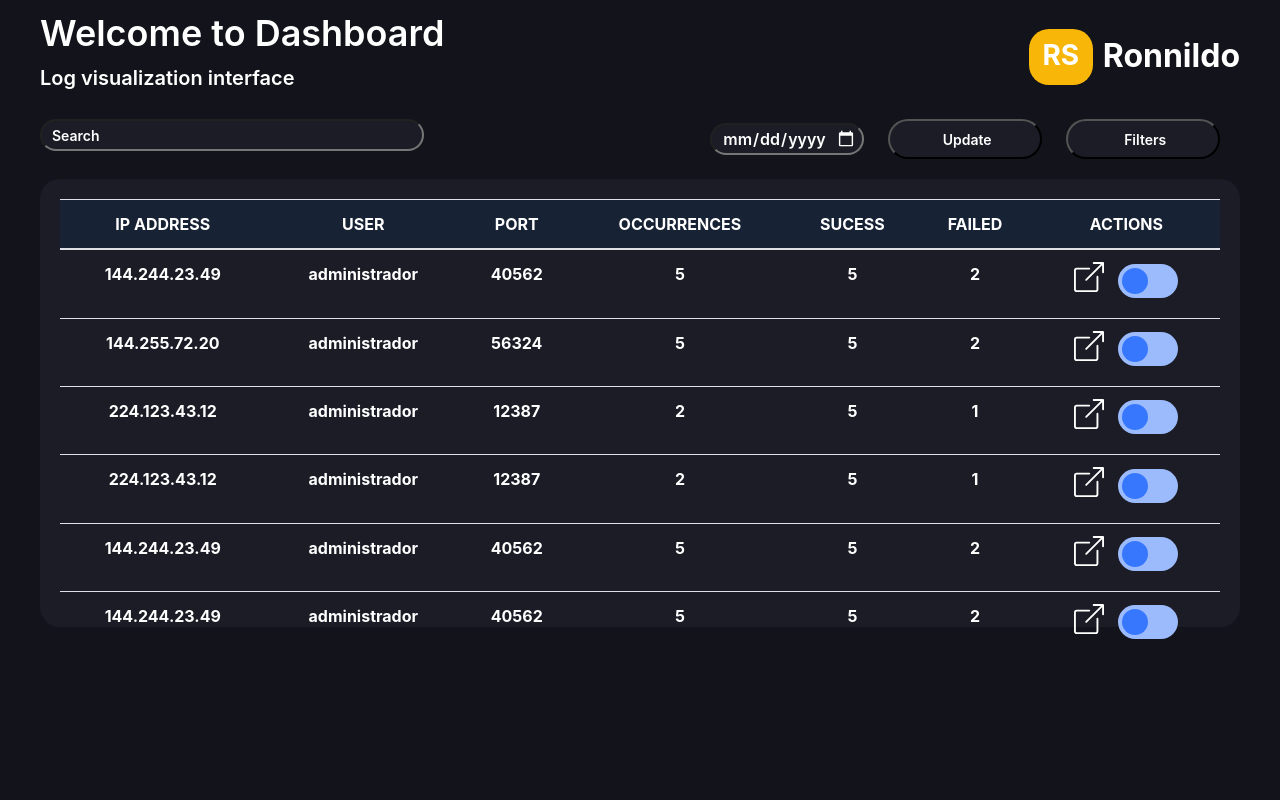
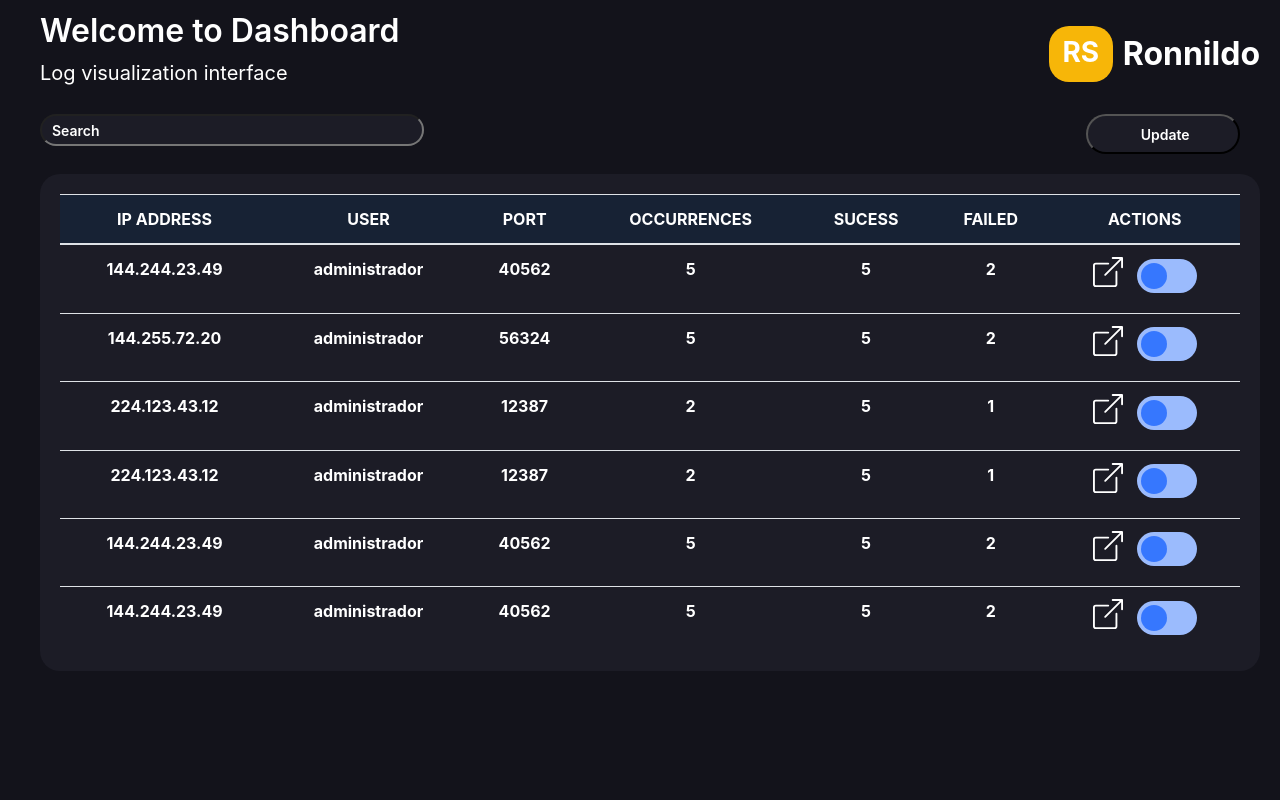
Before and after one commit to Ronnildo/security_server_web, a Django app: page /home/ in a window 1280 px wide. Run offline with Django 4.2, Linux system fonts and the light colour scheme; lists and menus that the app fills with data are empty; some libraries are stand-ins or nearby versions.

Commit message:
Páginas finalizadas

```diff
--- a/security/static/css/index.css
+++ b/security/static/css/index.css
@@ -1,4 +1,4 @@
-body {
+html, body {
     background-color: #13131B;
     padding: 0;
     margin: 0;
@@ -6,39 +6,39 @@ body {
     height: max-content;
 }
 
-#fundo {
+body .sec-container {
     background-color: #13131B;
     height: 100%;
     width: 100vw;
-    /*display: flex; */
+    display: flex;
     color: #fff;
-    padding: 0 40px 0 40px;
+    padding: 0 20px 0 40px;
     height: max-content;
 }
 
-.title {
+#title {
     display: flex;
     justify-content: space-between;
     color: #fff;
     padding: 12px 0 10px 0;
 }
 
-.title h2 {
-    font-size: 36px;
+#title h2 {
+    font-size: 32px;
     font-weight: 600;
 }
 
-.title p {
+#title p {
     font-size: 20px;
-    font-weight: 600;
+    font-weight: 400;
 }
 
-.title .user-info {
+#title h3 {
     display: flex;
     align-self: center;
 }
 
-.user-info h2 {
+#title #sigla {
     display: flex;
     background-color: #F7B608;
     border-radius: 20px;
@@ -50,7 +50,7 @@ body {
     justify-content: center;
 }
 
-.user-info h3 {
+#title h3 {
     align-self: center;
     font-weight: bold;
     font-size: 32px;
@@ -111,9 +111,7 @@ body {
 
 .data-container {
     background-color: #1C1C26;
-    /* margin: 20px 20px 0 20px; */
     padding: 20px 20px 0 20px;
-    height: 28rem;
     display: flex;
     align-self: center;
     justify-content: center;
--- a/security/static/css/login.css
+++ b/security/static/css/login.css
@@ -45,6 +45,11 @@
     background-color: #172234;
     border-color: #FFF;
 }
+.form-singin input::-webkit-input-placeholder {
+    color: #fff;
+    font-weight: 600;
+}
+
 
 .form-singin a{
     color: #fff;
--- a/security/templates/_layout/base.html
+++ b/security/templates/_layout/base.html
@@ -13,19 +13,17 @@
 </head>
 
 <body>
-    <div class="vh-100" id="fundo" style="background-color: #13131B; height: max-content;">
-        <div class="title">
+    <div class="sec-container d-block">
+        <div class="d-flex" id="title">
             <div>
                 <h2>Welcome to Dashboard</h2>
                 <p>Log visualization interface</p>
             </div>
-            <div class="user-info">
-                <h2>RS</h2>
+            <div class="d-flex">
+                <h3 id="sigla">RS</h3>
                 <h3>Ronnildo</h3>
             </div>
         </div>
-
-
         {% block content%} {% endblock %}
     </div>
 
--- a/security/templates/home/filters.html
+++ b/security/templates/home/filters.html
@@ -5,8 +5,8 @@
 <div class="filter">
     <input class="search" type="text" placeholder="Search" autocomplete="off">
     <div>
-        <input type="date" name="Date" id="date">
+        <!-- <input type="date" name="Date" id="date"> -->
         <button class="update">Update</button>
-        <button class="filtrar">Filters</button>
+        <!-- <button class="filtrar">Filters</button> -->
     </div>
 </div>
--- a/security/templates/home/infos.html
+++ b/security/templates/home/infos.html
@@ -1,7 +1,7 @@
 {% load static %}
 {% load bootstrap4 %}
 
-<div class="data-container">
+<div class="w-auto h-auto data-container">
     <table class="table table-hover">
         <thead>
             <th scope="col">IP ADDRESS</th>
```
